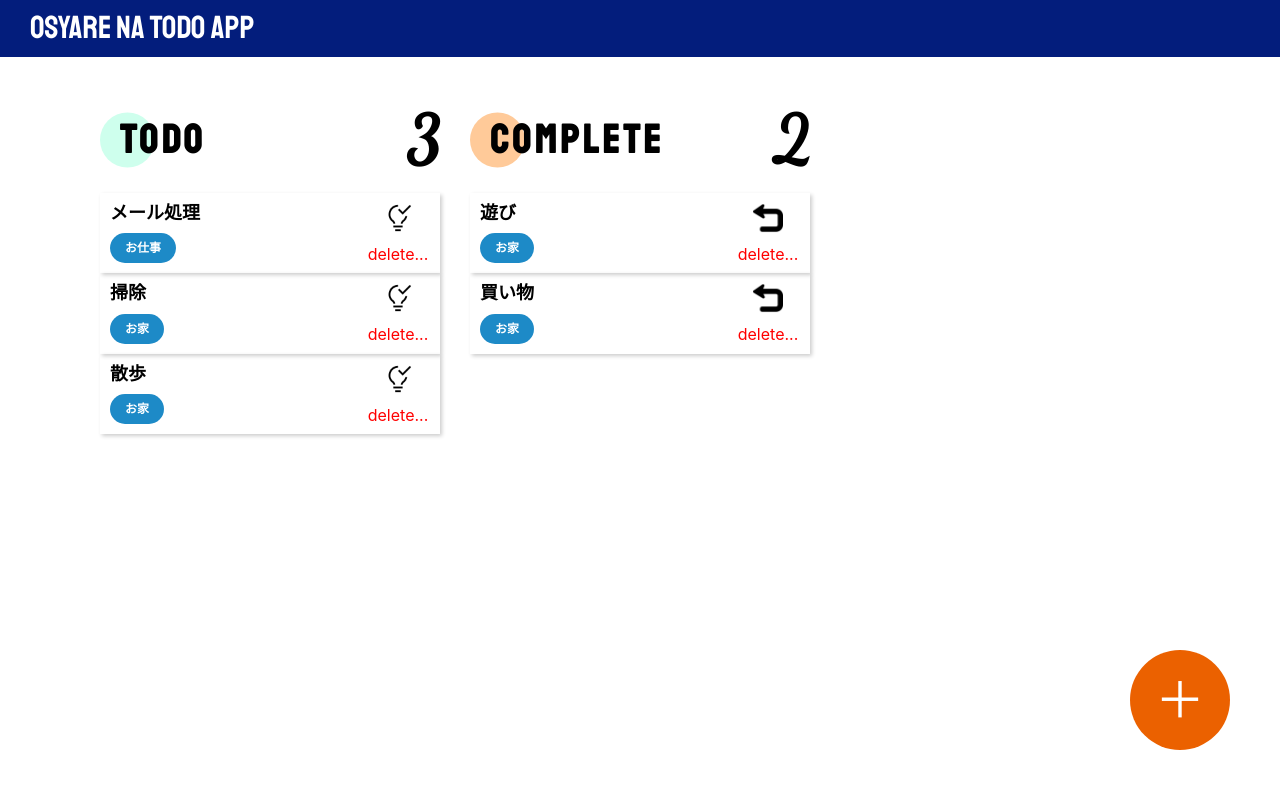
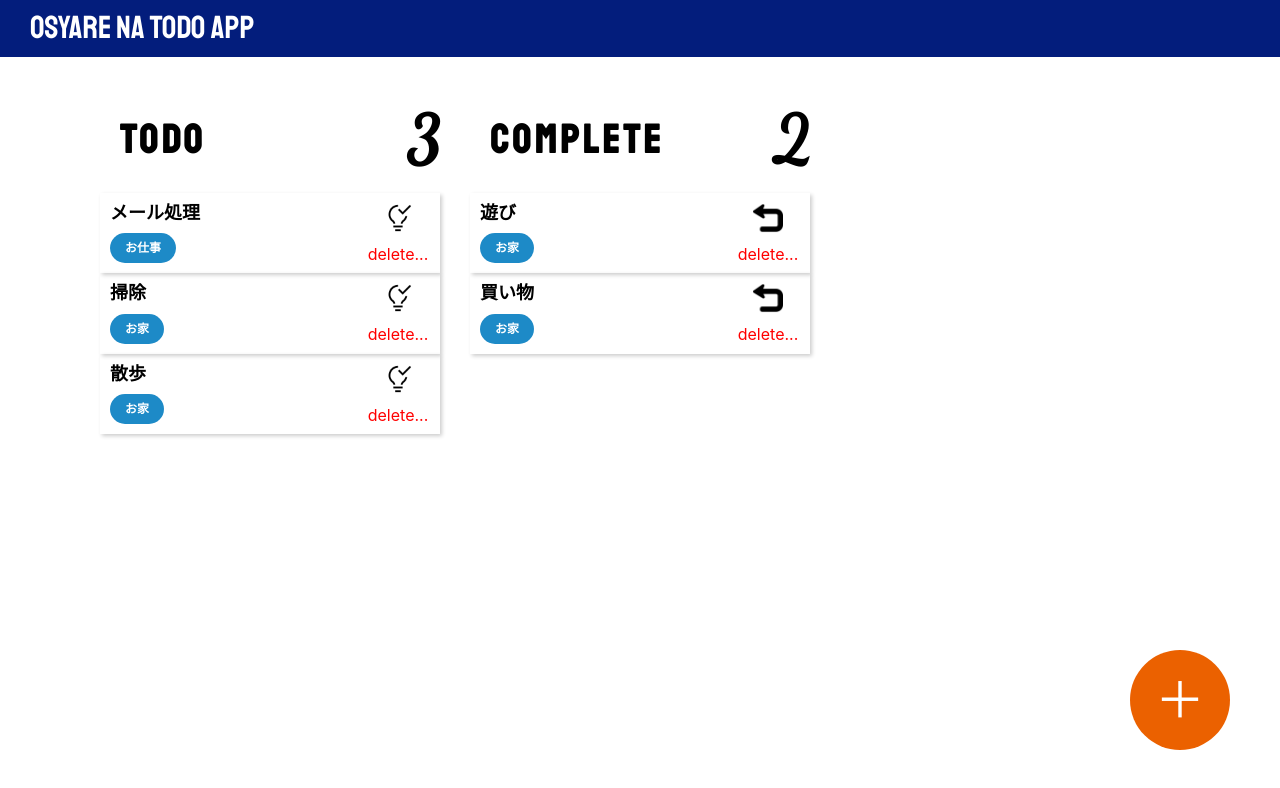
Before and after one commit to takahiro-okada/react-todoapp, a React (Create React App) app: page / in a window 1280 px wide. Shown: the top 788 px of the page. Built offline with nearby package versions, Linux system fonts and the light colour scheme.

Commit message:
modify styled-component props

```diff
--- a/src/components/atoms/BoxTitle.jsx
+++ b/src/components/atoms/BoxTitle.jsx
@@ -2,6 +2,15 @@ import styled from "styled-components";
 
 export const BoxTitle = (props) => {
 	const { taskLength } = props;
+	return (
+		<SBoxTitle>
+			<STitleCircle></STitleCircle>
+			<STitle>{props.title}</STitle>
+			<STitleNumber>{taskLength}</STitleNumber>
+		</SBoxTitle>
+	);
+};
+
 const SBoxTitle = styled.div`
 	position: relative;
 	display: flex;
@@ -16,7 +25,7 @@ export const BoxTitle = (props) => {
 const STitleCircle = styled.span`
 	width: 55px;
 	height: 55px;
-		background-color: ${props.color};
+	background-color: ${(props) => props.color};
 	border-radius: 100%;
 	display: block;
 	position: absolute;
@@ -35,11 +44,3 @@ export const BoxTitle = (props) => {
 	font-weight: bold;
 	font-family: "Dancing Script", cursive;
 `;
-	return (
-		<SBoxTitle>
-			<STitleCircle></STitleCircle>
-			<STitle>{props.title}</STitle>
-			<STitleNumber>{taskLength}</STitleNumber>
-		</SBoxTitle>
-	);
-};
```
Lines whose indentation alone changed are shown as unchanged.
